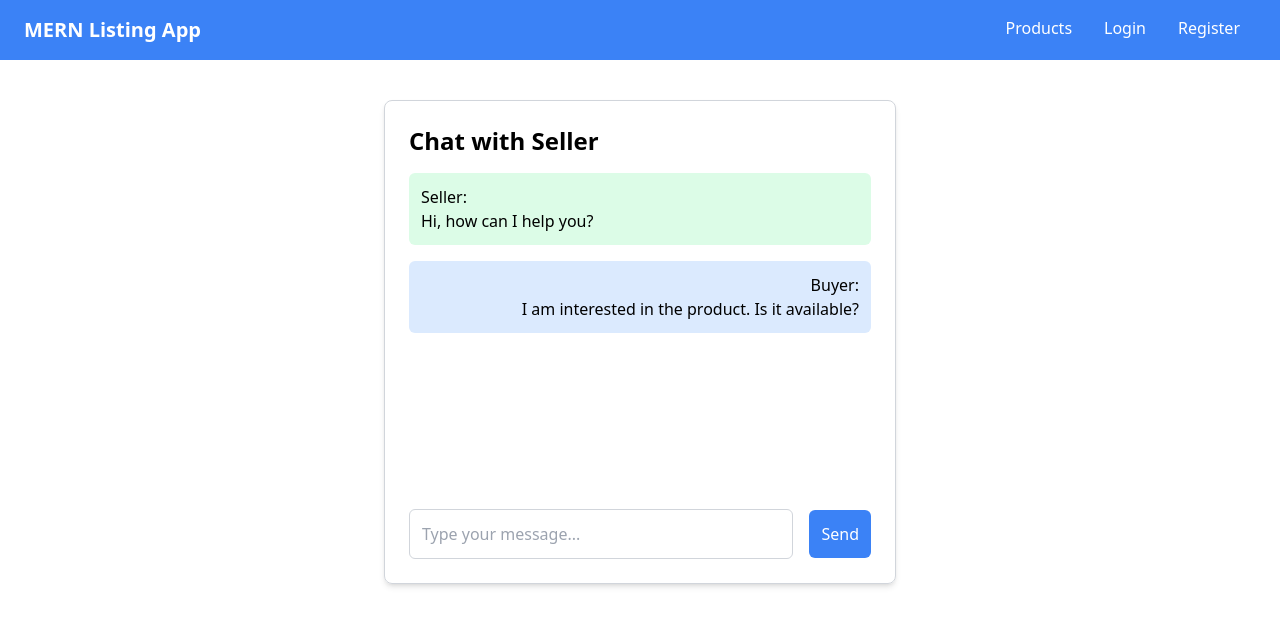
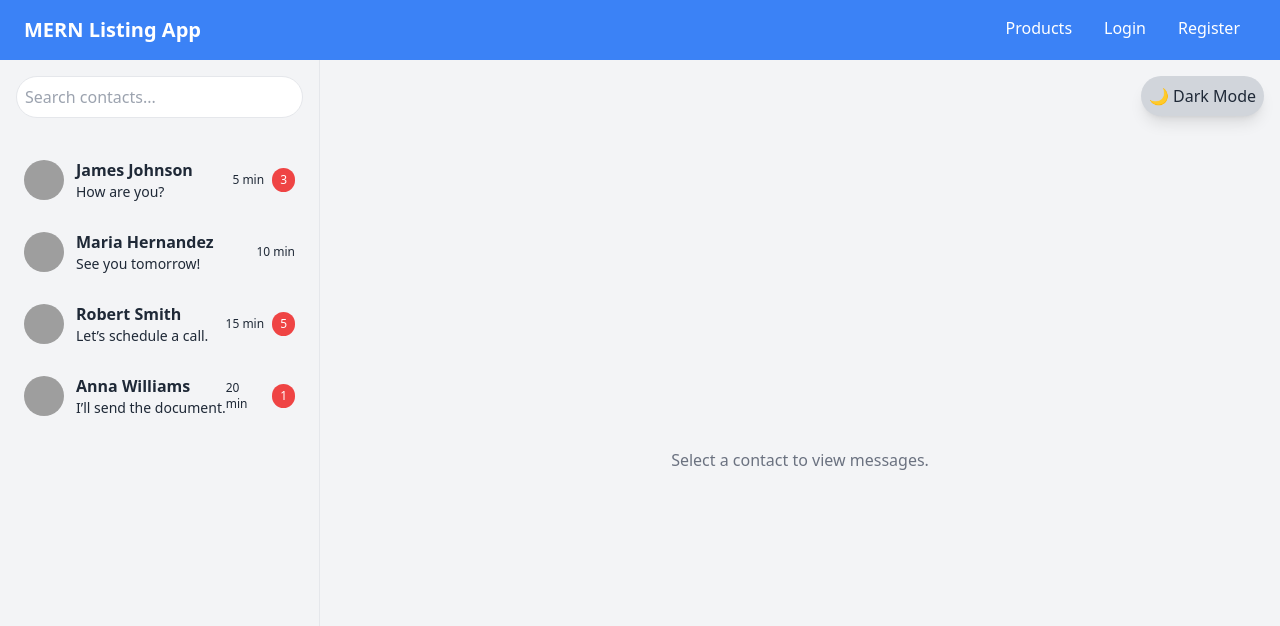
Before and after one commit to rakeshboyiri/xchange, a React (Create React App) app: page /chat in a window 1280 px wide. Shown: the top 626 px of the page. Built offline with nearby package versions, Linux system fonts and the light colour scheme; grey boxes are pictures that could not be loaded.

Commit message:
chatbox-updated

```diff
--- a/src/App.js
+++ b/src/App.js
@@ -6,7 +6,7 @@ import Register from './components/Register';
 import Login from './components/Login';
 import Products from './components/Products';
 import SellForm from './pages/SellForm';
-import Chat from './components/Chat';
+import Chatbox from './components/Chatbox';
 import CategoryCard from './components/category/CategoryCard';
 import CategoryDetails from './components/category/CategoryDetails';
 
@@ -26,7 +26,7 @@ const App = () => {
           <Route path="/login" element={<Login />} />
           <Route path="/products" element={<Products />} />
           <Route path="/sells" element={<SellForm />} />
-          <Route path="/chat" element={<Chat />} />
+          <Route path="/chat" element={<Chatbox />} />
           <Route path="/cat" element={<CategoryCard />} />
           <Route path="/category/:id" element={<CategoryDetails />} />
         </Routes>
--- a/src/components/Chat.js
+++ /dev/null
@@ -1,59 +0,0 @@
-import React, { useState } from 'react';
-
-const Chat = () => {
-  // Simulated users: Buyer and Seller
-  const buyer = "Buyer";
-  const seller = "Seller";
-
-  // State to hold messages
-  const [messages, setMessages] = useState([
-    { user: seller, message: "Hi, how can I help you?" },
-    { user: buyer, message: "I am interested in the product. Is it available?" },
-  ]);
-
-  const [newMessage, setNewMessage] = useState('');
-
-  // Handle message submission
-  const handleSendMessage = () => {
-    if (newMessage.trim()) {
-      setMessages([
-        ...messages,
-        { user: buyer, message: newMessage },
-      ]);
-      setNewMessage(''); // Clear input field
-    }
-  };
-
-  return (
-    <div className="max-w-lg mx-auto mt-10 p-6 border border-gray-300 rounded-lg shadow-md">
-      <h2 className="text-2xl font-bold mb-4">Chat with Seller</h2>
-
-      <div className="space-y-4 h-80 overflow-y-auto mb-4">
-        {messages.map((msg, index) => (
-          <div key={index} className={`p-3 rounded-md ${msg.user === buyer ? 'bg-blue-100 text-right' : 'bg-green-100 text-left'}`}>
-            <p className="font-medium">{msg.user}:</p>
-            <p>{msg.message}</p>
-          </div>
-        ))}
-      </div>
-
-      <div className="flex items-center">
-        <input
-          type="text"
-          placeholder="Type your message..."
-          value={newMessage}
-          onChange={(e) => setNewMessage(e.target.value)}
-          className="w-full border border-gray-300 p-3 rounded-md"
-        />
-        <button
-          onClick={handleSendMessage}
-          className="ml-4 bg-blue-500 text-white p-3 rounded-md"
-        >
-          Send
-        </button>
-      </div>
-    </div>
-  );
-};
-
-export default Chat;
--- /dev/null
+++ b/src/components/Chatbox.js
@@ -0,0 +1,187 @@
+import React, { useState } from "react";
+
+const Chatbox = () => {
+  const [contacts, setContacts] = useState([
+    { name: "James Johnson", avatar: "https://i.pravatar.cc/40?img=1", lastMessage: "How are you?", time: "5 min", unseenCount: 3 },
+    { name: "Maria Hernandez", avatar: "https://i.pravatar.cc/40?img=2", lastMessage: "See you tomorrow!", time: "10 min", unseenCount: 0 },
+    { name: "Robert Smith", avatar: "https://i.pravatar.cc/40?img=3", lastMessage: "Let’s schedule a call.", time: "15 min", unseenCount: 5 },
+    { name: "Anna Williams", avatar: "https://i.pravatar.cc/40?img=4", lastMessage: "I’ll send the document.", time: "20 min", unseenCount: 1 },
+  ]);
+
+  const [currentContact, setCurrentContact] = useState(null);
+  const [messages, setMessages] = useState([]);
+  const [newMessage, setNewMessage] = useState("");
+  const [searchQuery, setSearchQuery] = useState("");
+  const [isDarkMode, setIsDarkMode] = useState(false);
+
+  const sendMessage = () => {
+    if (newMessage.trim() && currentContact) {
+      setMessages([...messages, { sender: "You", text: newMessage, time: "Just now" }]);
+      setNewMessage("");
+    }
+  };
+
+  const selectContact = (contact) => {
+    setCurrentContact(contact);
+
+    // Reset unseen messages for the selected contact
+    setContacts((prevContacts) =>
+      prevContacts.map((c) =>
+        c.name === contact.name ? { ...c, unseenCount: 0 } : c
+      )
+    );
+
+    // Mock messages for the selected contact
+    setMessages([
+      { sender: contact.name, text: "Hey, how are you doing?", time: "5 min ago" },
+      { sender: "You", text: "I’m good! How about you?", time: "3 min ago" },
+      { sender: contact.name, text: "Pretty good! Thanks for asking.", time: "2 min ago" },
+    ]);
+  };
+
+  const filteredContacts = contacts.filter((contact) =>
+    contact.name.toLowerCase().includes(searchQuery.toLowerCase())
+  );
+
+  return (
+    <div className={`h-screen ${isDarkMode ? "bg-black text-white" : "bg-white text-black"} transition-colors`}>
+      <div className="flex h-full">
+        {/* Sidebar */}
+        <div
+  className={`w-1/4 ${
+    isDarkMode ? "bg-gray-800 text-gray-200" : "bg-gray-100 text-gray-800"
+  } border-r transition-colors`}
+>
+  <div className="p-4">
+    <input
+      type="text"
+      placeholder="Search contacts..."
+      className={`w-full p-2 border rounded-full focus:outline-none ${
+        isDarkMode ? "bg-gray-700 text-white" : "bg-white text-black"
+      }`}
+      value={searchQuery}
+      onChange={(e) => setSearchQuery(e.target.value)}
+    />
+  </div>
+  <div
+    className="p-4 overflow-y-auto"
+    style={{ maxHeight: "calc(100vh - 64px)" }} // Adjust height to make the list scrollable
+  >
+    {filteredContacts.map((contact, index) => (
+      <div
+        key={index}
+        className={`flex items-center p-2 mb-3 ${
+          isDarkMode ? "hover:bg-gray-700" : "hover:bg-gray-200"
+        } cursor-pointer rounded-lg transition-all`}
+        onClick={() => selectContact(contact)}
+      >
+        <img src={contact.avatar} alt={contact.name} className="w-10 h-10 rounded-full mr-3" />
+        <div className="flex-1">
+          <h2 className="font-semibold">{contact.name}</h2>
+          <p className="text-sm truncate">{contact.lastMessage}</p>
+        </div>
+        <div className="flex items-center gap-2">
+          <p className="text-xs">{contact.time}</p>
+          {contact.unseenCount > 0 && (
+            <span
+              className={`text-xs bg-red-500 text-white px-2 py-1 rounded-full`}
+            >
+              {contact.unseenCount}
+            </span>
+          )}
+        </div>
+      </div>
+    ))}
+    {filteredContacts.length === 0 && (
+      <p className={`text-center mt-4 ${isDarkMode ? "text-gray-400" : "text-gray-500"}`}>No contacts found</p>
+    )}
+  </div>
+</div>
+
+
+        {/* Chat Window */}
+        <div className={`w-3/4 flex flex-col ${isDarkMode ? "bg-gray-900" : "bg-gray-100"} transition-colors relative`}>
+          {/* Dark Mode Toggle */}
+          <button
+            onClick={() => setIsDarkMode(!isDarkMode)}
+            className="absolute top-4 right-4 p-2 bg-gray-300 dark:bg-gray-700 text-gray-800 dark:text-gray-200 rounded-full shadow-lg"
+            title="Toggle Dark Mode"
+          >
+            {isDarkMode ? "☀️ Light Mode" : "🌙 Dark Mode"}
+          </button>
+          {currentContact ? (
+            <>
+              <div className="p-4 flex items-center bg-gray-300 dark:bg-gray-800 text-black dark:text-white">
+                <img src={currentContact.avatar} alt={currentContact.name} className="w-10 h-10 rounded-full mr-3" />
+                <div>
+                  <h2 className="font-semibold">{currentContact.name}</h2>
+                  <p className="text-sm text-green-500">Online</p>
+                </div>
+              </div>
+              <div className="flex-1 overflow-y-auto p-4">
+                {messages.map((message, index) => (
+                  <div
+                    key={index}
+                    className={`mb-4 flex ${message.sender === "You" ? "justify-end" : "justify-start"}`}
+                  >
+                    <div
+                      className={`p-3 rounded-lg ${
+                        message.sender === "You"
+                          ? "bg-blue-500 text-white"
+                          : isDarkMode
+                          ? "bg-gray-700 text-gray-200"
+                          : "bg-gray-300 text-gray-800"
+                      }`}
+                    >
+                      <p className="text-sm">{message.text}</p>
+                      <p className="text-xs mt-1 text-gray-400">{message.time}</p>
+                    </div>
+                  </div>
+                ))}
+              </div>
+              <div
+                className={`p-4 flex items-center ${
+                  isDarkMode ? "bg-gray-800" : "bg-white"
+                } border-t transition-colors`}
+              >
+                <button
+                  className="text-gray-500 dark:text-gray-300 hover:text-gray-700 dark:hover:text-gray-400 transition-transform transform hover:scale-110 mr-3"
+                  title="Emoji"
+                >
+                  😊
+                </button>
+                <button
+                  className="text-gray-500 dark:text-gray-300 hover:text-gray-700 dark:hover:text-gray-400 transition-transform transform hover:scale-110 mr-3"
+                  title="Attach File"
+                >
+                  📎
+                </button>
+                <input
+                  type="text"
+                  placeholder="Type your message..."
+                  className={`flex-1 border rounded-full p-2 focus:outline-none focus:ring-2 ${
+                    isDarkMode ? "bg-gray-700 text-white" : "bg-white text-black"
+                  }`}
+                  value={newMessage}
+                  onChange={(e) => setNewMessage(e.target.value)}
+                />
+                <button
+                  className="bg-blue-500 hover:bg-blue-600 text-white rounded-full px-4 py-2 ml-3 transition-colors"
+                  onClick={sendMessage}
+                >
+                  Send
+                </button>
+              </div>
+            </>
+          ) : (
+            <p className="flex-1 flex items-center justify-center text-gray-500 dark:text-gray-300">
+              Select a contact to view messages.
+            </p>
+          )}
+        </div>
+      </div>
+    </div>
+  );
+};
+
+export default Chatbox;
--- a/src/pages/SellForm.js
+++ b/src/pages/SellForm.js
@@ -3,7 +3,7 @@ import PersonalDetailsForm from '../components/innerforms/PersonalDetailsForm';
 import ProductCategoryDropdown from '../components/innerforms/ProductCategoryDropdown';
 import DynamicProductForm from '../components/innerforms/DynamicProductForm';
 import AddCategoryModal from '../components/innerforms/AddCategoryModal';
-import ButtonUsage from '../materialui/SubmitButton';
+import Button from '@mui/material/Button';
 
 const SellForm = () => {
     const [personalDetails, setPersonalDetails] = useState({
@@ -47,7 +47,8 @@ const SellForm = () => {
                 />
             )}
 
-            <ButtonUsage onClick={handleSubmit}/>
+            <Button variant="contained" onClick={handleSubmit}>Submit</Button>
+
 
             <AddCategoryModal
                 isOpen={isModalOpen}
```
Also changed, not shown: src/components/Header.js (added).
